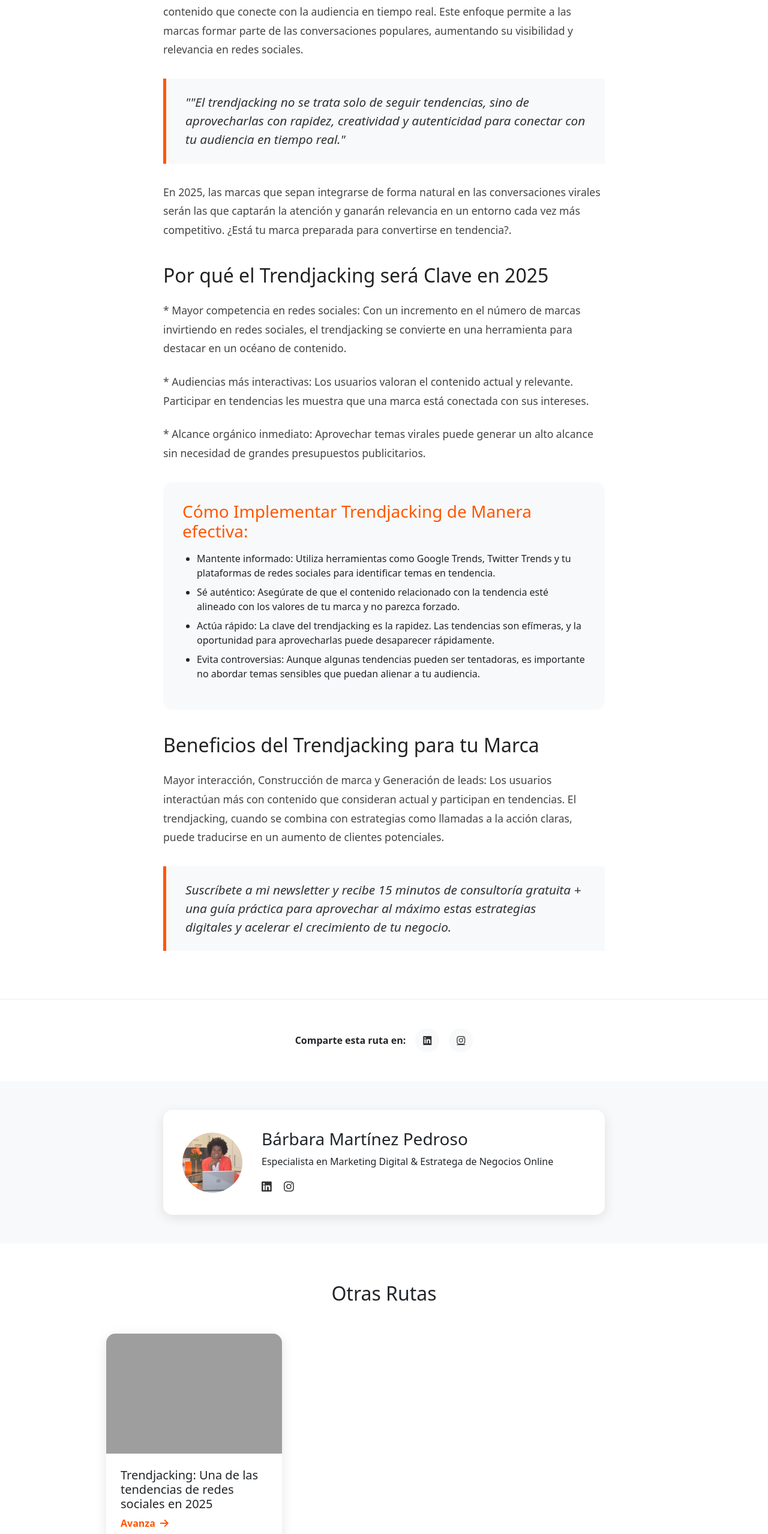
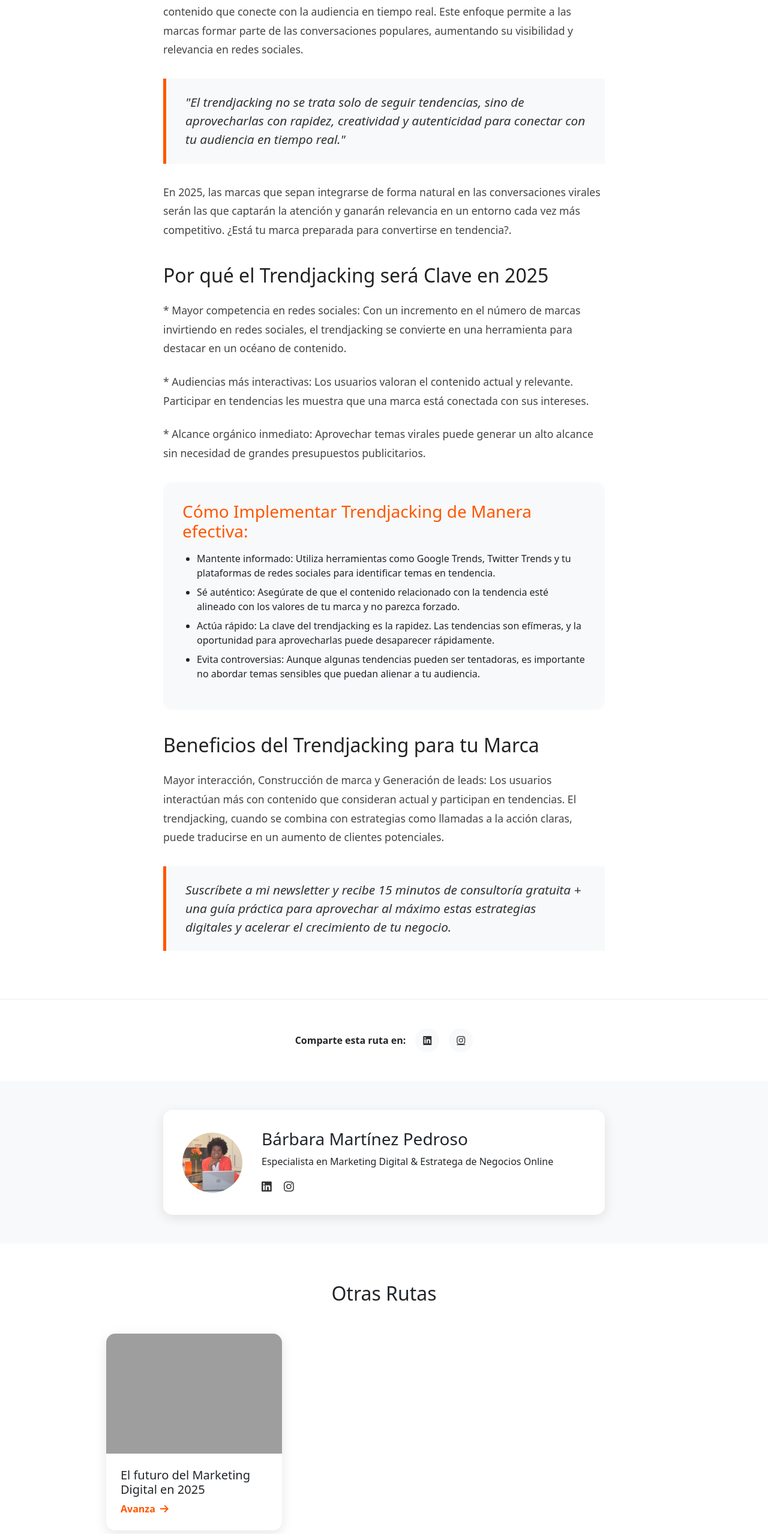
Before and after one commit to rosita0205/web, a plain HTML site: page blogs/article2.html in a window 1280 px wide. Shown: the part 1323-3880 px from the top of the page at 60% size. Drawn offline with nearby package versions, Linux system fonts and the light colour scheme; grey boxes are pictures that could not be loaded.

Commit message:
Update article2.html

```diff
--- a/blogs/article2.html
+++ b/blogs/article2.html
@@ -103,7 +103,7 @@
                     <p>El trendjacking consiste en aprovechar tendencias virales o eventos actuales para crear contenido que conecte con la audiencia en tiempo real. Este enfoque permite a las marcas formar parte de las conversaciones populares, aumentando su visibilidad y relevancia en redes sociales.</p>
 
                     <blockquote class="article-quote">
-                        ""El trendjacking no se trata solo de seguir tendencias, sino de aprovecharlas con rapidez, creatividad y autenticidad para conectar con tu audiencia en tiempo real."
+                        "El trendjacking no se trata solo de seguir tendencias, sino de aprovecharlas con rapidez, creatividad y autenticidad para conectar con tu audiencia en tiempo real."
                     </blockquote>
                     <p>En 2025, las marcas que sepan integrarse de forma natural en las conversaciones virales serán las que captarán la atención y ganarán relevancia en un entorno cada vez más competitivo. ¿Está tu marca preparada para convertirse en tendencia?.</p>
 
@@ -183,7 +183,7 @@
                             <div class="related-article-card">
                                 <img src="../images/shubham-dhage-En2DKVAb1SU-unsplash.jpg" alt="Related Article" class="card-img-top">
                                 <div class="card-body">
-                                    <h5>Trendjacking: Una de las tendencias de redes sociales en 2025</h5>
+                                    <h5>El futuro del Marketing Digital en 2025</h5>
                                     <a href="article1.html" class="read-more">Avanza<i class="fas fa-arrow-right"></i></a>
                                 </div>
                             </div>
```
